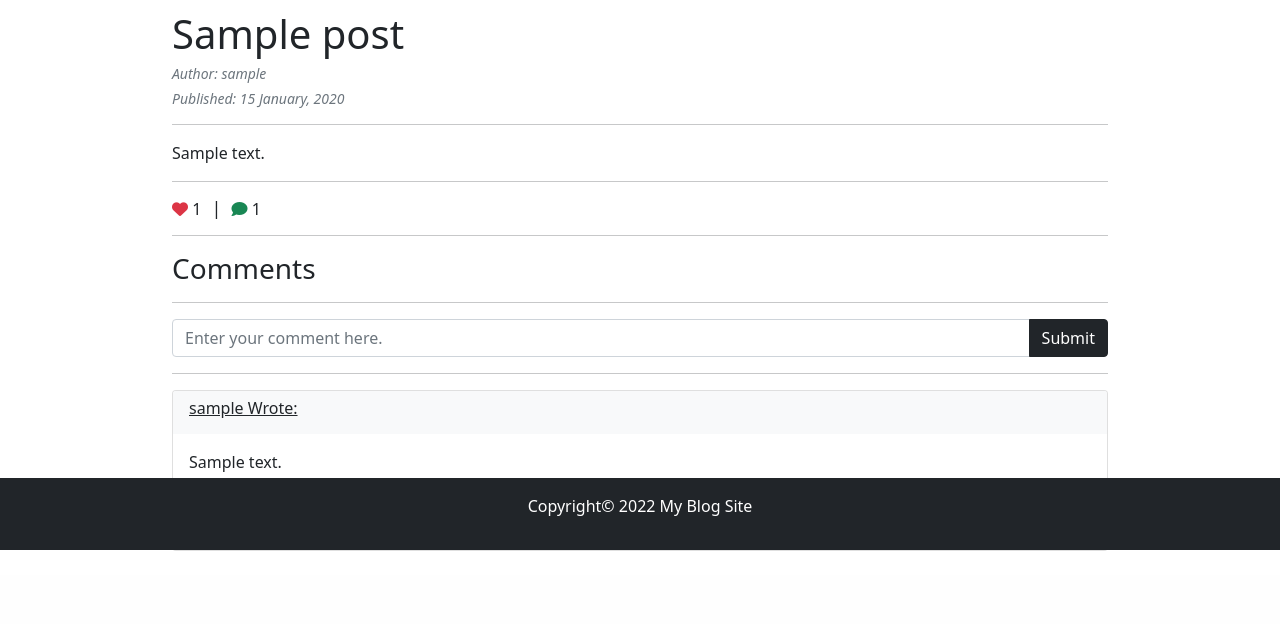
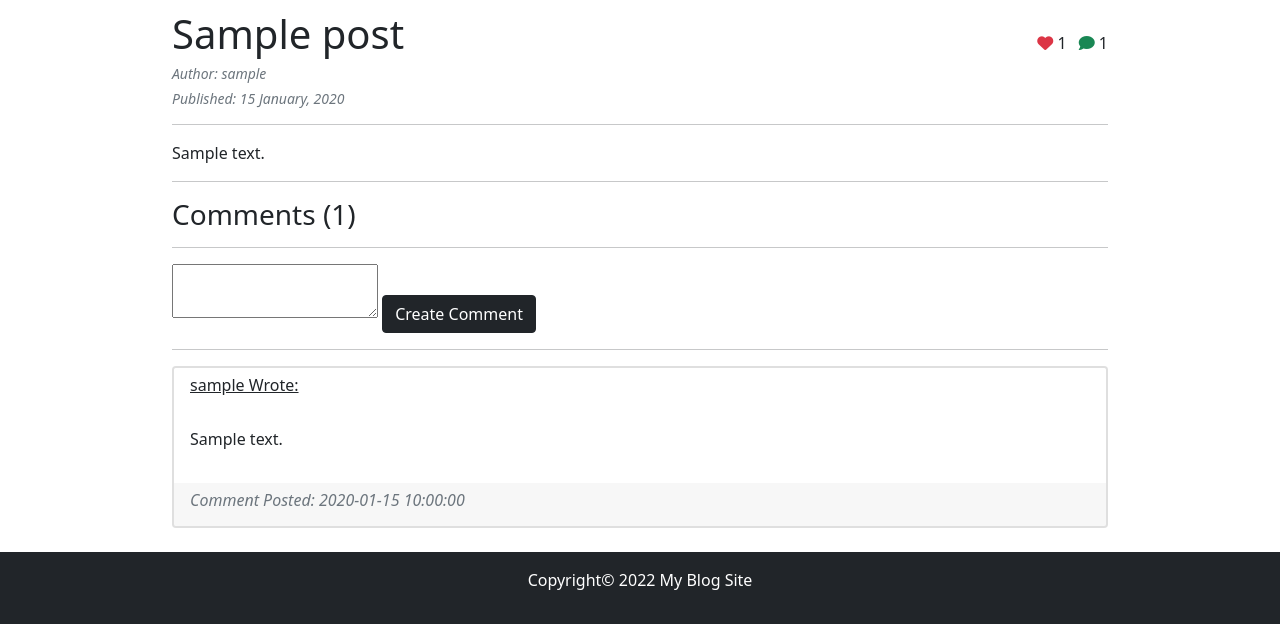
Before and after one commit to York13Pud/python-flask-blog-site, a Flask app: page /post/1 in a window 1280 px wide. Shown: the part 250-874 px from the top of the page. Before the commit the page ends 801 px from the top, so only its background shows below. Run offline with Flask 2, Linux system fonts and the light colour scheme; tables that the repository leaves empty hold one stand-in row (values such as "Sample post"); some libraries are stand-ins or nearby versions.

Commit message:
Multiple changes to post, init and create_post.

```diff
--- a/website/__init__.py
+++ b/website/__init__.py
@@ -17,7 +17,7 @@ def create_app():
     # --- Import the required modules / blueprints used specifically by this function:
     from website.views import views
     from website.auth import auth
-    from website.forms import CreatePostForm
+    from website.forms import CreatePostForm, CreateCommentForm
     from website.models import User, Post, Comment, Like
 
     # --- Setup the actual flask app and any required settings:
@@ -32,6 +32,7 @@ def create_app():
     ckeditor = CKEditor()
     ckeditor.init_app(app)
     Bootstrap(app)
+
 
     # --- Initialise and create the database (if it's not found):
     db.init_app(app)
--- a/website/forms.py
+++ b/website/forms.py
@@ -8,3 +8,8 @@ class CreatePostForm(FlaskForm):
     title = StringField("Blog Post Title", validators=[DataRequired()])
     text = CKEditorField("Blog Content", validators=[DataRequired()])
     submit = SubmitField("Create Post")
+
+
+class CreateCommentForm(FlaskForm):
+    text = CKEditorField("Comment", validators=[DataRequired()])
+    submit = SubmitField("Create Comment")
--- a/website/templates/base.html
+++ b/website/templates/base.html
@@ -99,7 +99,7 @@
 
 
     <!-- Footer area starts -->
-    <div class="container-fluid fixed-bottom bg-dark mt-auto w-100 p-3 text-white text-center">
+    <div class="container-fluid bg-dark mt-auto w-100 p-3 text-white text-center">
         <footer>
             <p>
                 Copyright© {{ year }}
--- a/website/templates/create_post.html
+++ b/website/templates/create_post.html
@@ -11,7 +11,9 @@
 {{ ckeditor.load() }}
 {{ ckeditor.config(name='body') }}
 
-{{ wtf.quick_form(form=form, novalidate=True, button_map={"submit":"primary"}) }}
+
+
+{{ wtf.quick_form(form=form, novalidate=True, button_map={"submit":"dark"}) }}
 
 <!-- <form method="POST">
     <br />
--- a/website/templates/index.html
+++ b/website/templates/index.html
@@ -18,7 +18,7 @@
             </div>
             <div class="card-body justify-content-between align-items-center border-0">
                 <div class="card-text border-0">
-                    <p>{{ post.text }}</p>
+                    <p>{{ post.text | safe() }}</p>
                 </div>
             </div>
 
--- a/website/templates/post.html
+++ b/website/templates/post.html
@@ -1,11 +1,13 @@
 {% extends "base.html" %}
+{% import "bootstrap/wtf.html" as wtf %}
 
-{% block title %}welcome {{ post.title }}{% endblock %}
+{% block title %}{{ post.title }}{% endblock %}
 
 {% block content %}
 
 <div id="posts">
-    <div class="d-flex align-items-baseline">
+    <div class="d-flex align-items-baseline w-100">
+        <div class="d-flex align-items-baseline w-100">
             <h1>{{ post.title }}</h1>
 
         {% if post.author == user.id %}
@@ -18,24 +20,21 @@
                 <a class="text-danger text-decoration-none" href="{{ url_for("views.delete_post", post_id = post.id) }}"><span class="bi bi-x-square-fill" title="Delete Post"></span></a>
             </h5>
         {% endif %}
-
         </div>
-    <h6 class="text-decoration-none small text-muted fst-italic">Author: <a class="text-decoration-none text-center text-muted fst-italic" href="{{ url_for("views.posts", username = post.user.username) }}"> {{ post.user.username }}</a></h6>
-    <h6 class="text-decoration-none small text-muted fst-italic">Published: {{ post_date }}</h6>
-
-    <hr />
-    <p>{{ post.text | safe() }}</p>
-    <hr />
-    <h6>
+        <div class="d-flex justify-content-end w-100">
+            <h6 title="Likes">
                 {% if post.likes | length == 0 %}
                     <i class="fa-regular fa-heart text-danger" id="like-button-{{ post.id }}" onclick="like({{ post.id }})"></i>
                 {% else %}
                     <i class="fa-solid fa-heart text-danger" id="like-button-{{ post.id }}" onclick="like({{ post.id }})"></i>
                 {% endif %}
                 <span id="likes-count-{{ post.id }}">{{post.likes | length }}</span>
+            </h6>
+            <h6 class="link-break-spacing">
 
-        <span class="link-break-spacing">|</span>
-        <a class="text-decoration-none text-dark" href="{{ url_for("views.read_post", post_id = post.id) }}#comments">
+            </h6>
+            <h6 title="Comments">
+                <a class="text-decoration-none text-dark" href="#comments">
                     {% if post.comments | length == 0 %}
                         <i class="fa-regular fa-comment text-success"></i> {{ post.comments | length }}
                     {% else %}
@@ -44,24 +43,35 @@
                 </a>
             </h6>
         </div>
+    </div>
+    <h6 class="text-decoration-none small text-muted fst-italic">Author: <a class="text-decoration-none text-center text-muted fst-italic" href="{{ url_for("views.posts", username = post.user.username) }}"> {{ post.user.username }}</a></h6>
+    <h6 class="text-decoration-none small text-muted fst-italic">Published: {{ post_date }}</h6>
+
+    <hr />
+    <p>{{ post.text | safe() }}</p>
+
+</div>
 
 <hr />
 <div>
-    <h3>Comments</h3>
+    <h3 id="comments">Comments ({{ post.comments | length }})</h3>
     <hr />
-    <form class="input-group" method="POST" action="{{ url_for("views.create_comment", post_id = post.id) }}">
-        <input class="form-control" id="text" name="text" placeholder="Enter your comment here." />
-        <button class="btn btn-dark" type="submit">Submit</button>
+    {{ ckeditor.load(pkg_type="basic") }}
+    {{ ckeditor.config(name='body') }}
+    <form method="POST" action="{{ url_for("views.create_comment", post_id = post.id) }}">
+        {{ comment_form.text }}
+        {{ wtf.form_field(comment_form.submit, button_map={'submit':'dark'}) }}
     </form>
     <hr />
+
 
     <div>
         {% if post.comments | length > 0 %}
             <!-- comments section starts -->
                 {% for comment in post.comments%}
-                        <div class="card">
+                        <div class="card border-2">
                             <div id="comments-expanded-{{ post.id }}">
-                                <div class="card-header border-0 bg-light text-dark d-flex justify-content-between align-items-center">
+                                <div class="card-header border-0 bg-white text-dark d-flex justify-content-between align-items-center">
                                     <div>
                                         <h6><a class="text-dark" href="{{ url_for("views.posts", username = comment.user.username) }}"> {{ comment.user.username }} Wrote:</a></h6>
                                     </div>
@@ -76,7 +86,7 @@
                                         </h5>
                                         <span class="post-function-spacing"></span>
                                         <h5>
-                                            <a class="text-danger" href="{{ url_for("views.delete_comment", comment_id = comment.id) }}">
+                                            <a class="text-danger" href="{{ url_for("views.delete_comment", post_id = post.id, comment_id = comment.id) }}">
                                             <span class="bi bi-x-square-fill" title="Delete Comment"></span>
                                             </a>
                                         </h5>
@@ -84,9 +94,9 @@
                                     {% endif %}
                                 </div>
                                 <div class="card-body">
-                                    <p>{{ comment.text }}</p>
+                                    <p>{{ comment.text | safe() }}</p>
                                 </div>
-                                <div class="card-footer bg-secondary text-light d-flex justify-content-between align-items-center">
+                                <div class="border-0 card-footer text-decoration-none small text-muted fst-italic text-muted justify-content-between">
                                     <h6>Comment Posted: {{ comment.date_created }}</h6>
                                 </div>
 
@@ -102,8 +112,6 @@
         {% endif %}
         </div>
 
-
-
 </div>
 
 {% endblock %}
--- a/website/views.py
+++ b/website/views.py
@@ -3,7 +3,7 @@ from flask import Blueprint, render_template, flash, request, redirect, url_for,
 from flask_login import login_required, current_user
 from website import db
 from website.models import Post, User, Comment, Like
-from website.forms import CreatePostForm
+from website.forms import CreatePostForm, CreateCommentForm
 
 # --- Setup the views Blueprint:
 views = Blueprint(name = "views",
@@ -23,10 +23,15 @@ def home():
 @views.route("/post/<int:post_id>", methods=["GET"])
 def read_post(post_id):
     post = Post.query.filter_by(id=post_id).first()
-
     post_date=post.date_created.strftime("%d %B, %Y")
 
-    return render_template("post.html", user = current_user, post = post, post_date = post_date)
+    comment_form = CreateCommentForm()
+
+    return render_template("post.html",
+                           user = current_user,
+                           post = post,
+                           post_date = post_date,
+                           comment_form = comment_form)
 
 
 @views.route("/posts/<string:username>")
@@ -115,7 +120,7 @@ def create_comment(post_id):
 
         else:
             flash("Post does not exist.", category = "error")
-        print(post_id)
+
 
     return redirect(url_for("views.read_post", post_id = post_id))
 
@@ -126,9 +131,9 @@ def edit_comment(comment_id):
     return redirect(url_for("views.home"))
 
 
-@views.route("/delete-comment/<int:comment_id>", methods=["GET"])
+@views.route("/delete-comment/<int:post_id>/<int:comment_id>", methods=["GET"])
 @login_required
-def delete_comment(comment_id):
+def delete_comment(post_id, comment_id):
     comment_to_delete = Comment.query.filter_by(id = comment_id).first()
 
     if not comment_to_delete:
@@ -142,7 +147,7 @@ def delete_comment(comment_id):
         db.session.commit()
         flash(f"Comment {comment_id} has been deleted.", category = "success")
 
-    return redirect(url_for("views.home"))
+    return redirect(url_for("views.read_post", post_id = post_id))
 
 
 @views.route("/like/<int:post_id>", methods=["POST"])
```
Lines whose indentation alone changed are shown as unchanged.
